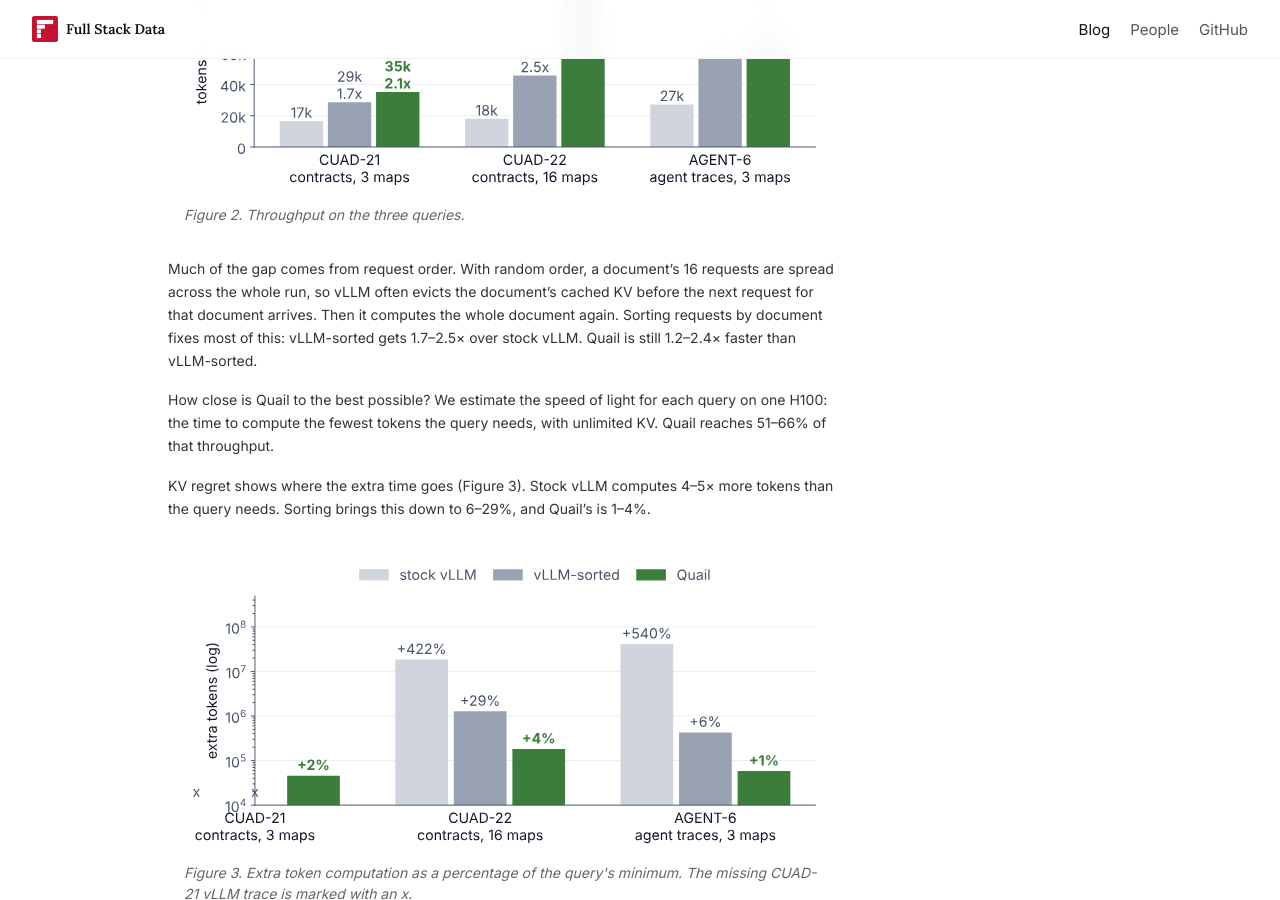
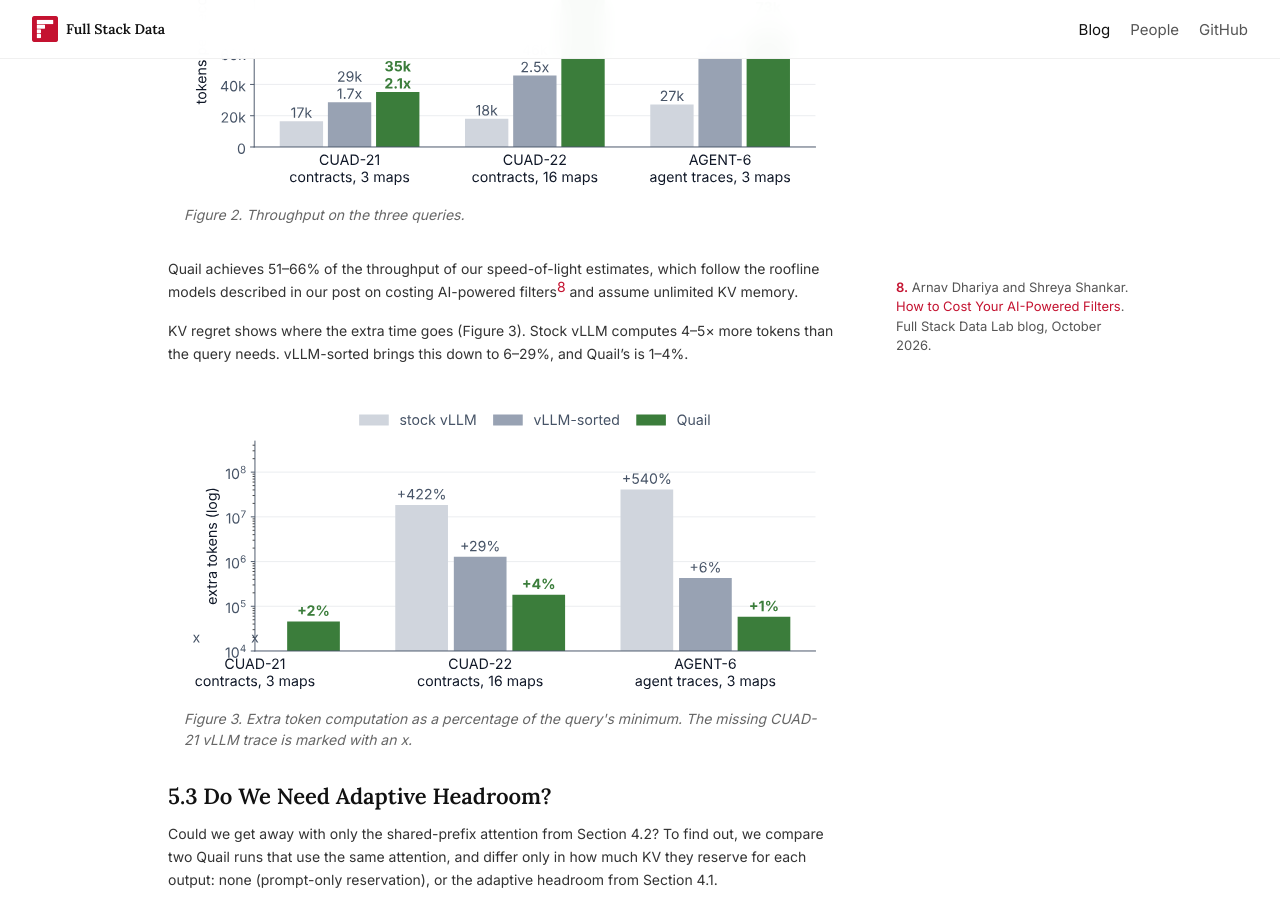
Before and after one commit to fsdatalab/fsdatalab.github.io, a Jekyll site: the page built from _posts/2026-11-03-ai-map.md, in a window 1280 px wide and 900 px high, scrolled down 7402 px. Built offline with Jekyll 4.4.1, drawn with Linux system fonts in a browser that asks for light colours.

Commit message:
Shorten the AI.MAP speed-of-light paragraph and cite the filter cost post
Co-Authored-By: Claude Opus 5.5 <noreply@anthropic.com>
Claude-Session: https://claude.ai/code/session_012G22YMQssRfNYLRetzTaCz

```diff
--- a/_posts/2026-11-03-ai-map.md
+++ b/_posts/2026-11-03-ai-map.md
@@ -220,11 +220,9 @@ We compare Quail, as described in Section 4, with two vLLM baselines:
 <figcaption>Figure 2. Throughput on the three queries.</figcaption>
 </figure>
 
-Much of the gap comes from request order. With random order, a document's 16 requests are spread across the whole run, so vLLM often evicts the document's cached KV before the next request for that document arrives. Then it computes the whole document again. Sorting requests by document fixes most of this: vLLM-sorted gets 1.7–2.5× over stock vLLM. Quail is still 1.2–2.4× faster than vLLM-sorted.
+Quail achieves 51–66% of the throughput of our speed-of-light estimates, which follow the roofline models described in our post on costing AI-powered filters<sup><a href="#note-8">8</a></sup> and assume unlimited KV memory.
 
-How close is Quail to the best possible? We estimate the speed of light for each query on one H100: the time to compute the fewest tokens the query needs, with unlimited KV. Quail reaches 51–66% of that throughput.
-
-KV regret shows where the extra time goes (Figure 3). Stock vLLM computes 4–5× more tokens than the query needs. Sorting brings this down to 6–29%, and Quail's is 1–4%.
+KV regret shows where the extra time goes (Figure 3). Stock vLLM computes 4–5× more tokens than the query needs. vLLM-sorted brings this down to 6–29%, and Quail's is 1–4%.
 
 <figure id="figure-3" style="width: min(40rem, calc(100vw - 3rem));">
 <img src="{{ '/assets/blog/ai-map/kv-regret.svg' | relative_url }}" alt="KV regret for stock vLLM, vLLM-sorted, and Quail on the three queries.">
@@ -297,3 +295,5 @@ Bulk decoding is not chat. Use that, and generation can keep the GPU busy. Next:
 <span id="note-6"><strong>6.</strong></span> Jordan Juravsky, Bradley Brown, Ryan Ehrlich, Daniel Y. Fu, Christopher R&eacute;, and Azalia Mirhoseini. [Hydragen: High-Throughput LLM Inference with Shared Prefixes](https://arxiv.org/abs/2402.05099). arXiv:2402.05099, 2024.
 
 <span id="note-7"><strong>7.</strong></span> E. L. Kaplan and Paul Meier. [Nonparametric Estimation from Incomplete Observations](https://doi.org/10.1080/01621459.1958.10501452). *Journal of the American Statistical Association*, 53(282):457–481, 1958.
+
+<span id="note-8"><strong>8.</strong></span> Arnav Dhariya and Shreya Shankar. [How to Cost Your AI-Powered Filters]({{ '/blog/ai-filter-cost-estimates/' | relative_url }}). Full Stack Data Lab blog, October 2026.
```
